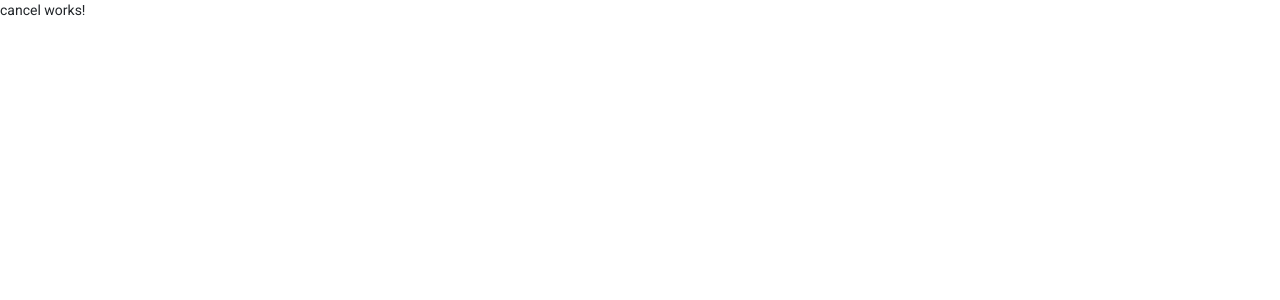
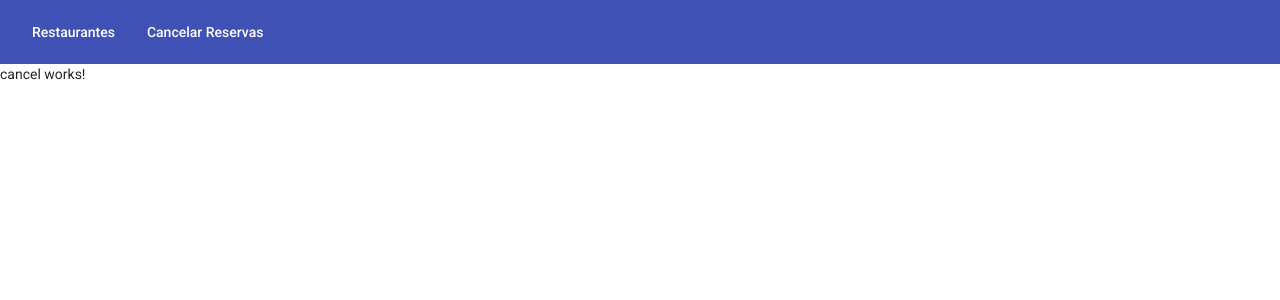
Before and after one commit to Daleb015/booking-restaurant-front, an Angular app: page /cancel in a window 1280 px wide. Shown: the top 300 px of the page. Built offline with nearby package versions, Linux system fonts and the light colour scheme.

Commit message:
added header

```diff
--- a/src/app/app.component.html
+++ b/src/app/app.component.html
@@ -1 +1,2 @@
+<app-header></app-header>
 <router-outlet></router-outlet>
--- a/src/app/components/header/header.component.html
+++ b/src/app/components/header/header.component.html
@@ -1 +1,10 @@
-<p>header works!</p>
+<div>
+    <mat-toolbar color="primary">
+        <a mat-button routerLink="" routerLinkActive="active">
+            Restaurantes
+        </a>
+        <a mat-button routerLink="/cancel" routerLinkActive="active">
+            Cancelar Reservas
+        </a>
+    </mat-toolbar>
+</div>
```
Also changed, not shown: src/app/app.module.ts (+7 -1 lines).
